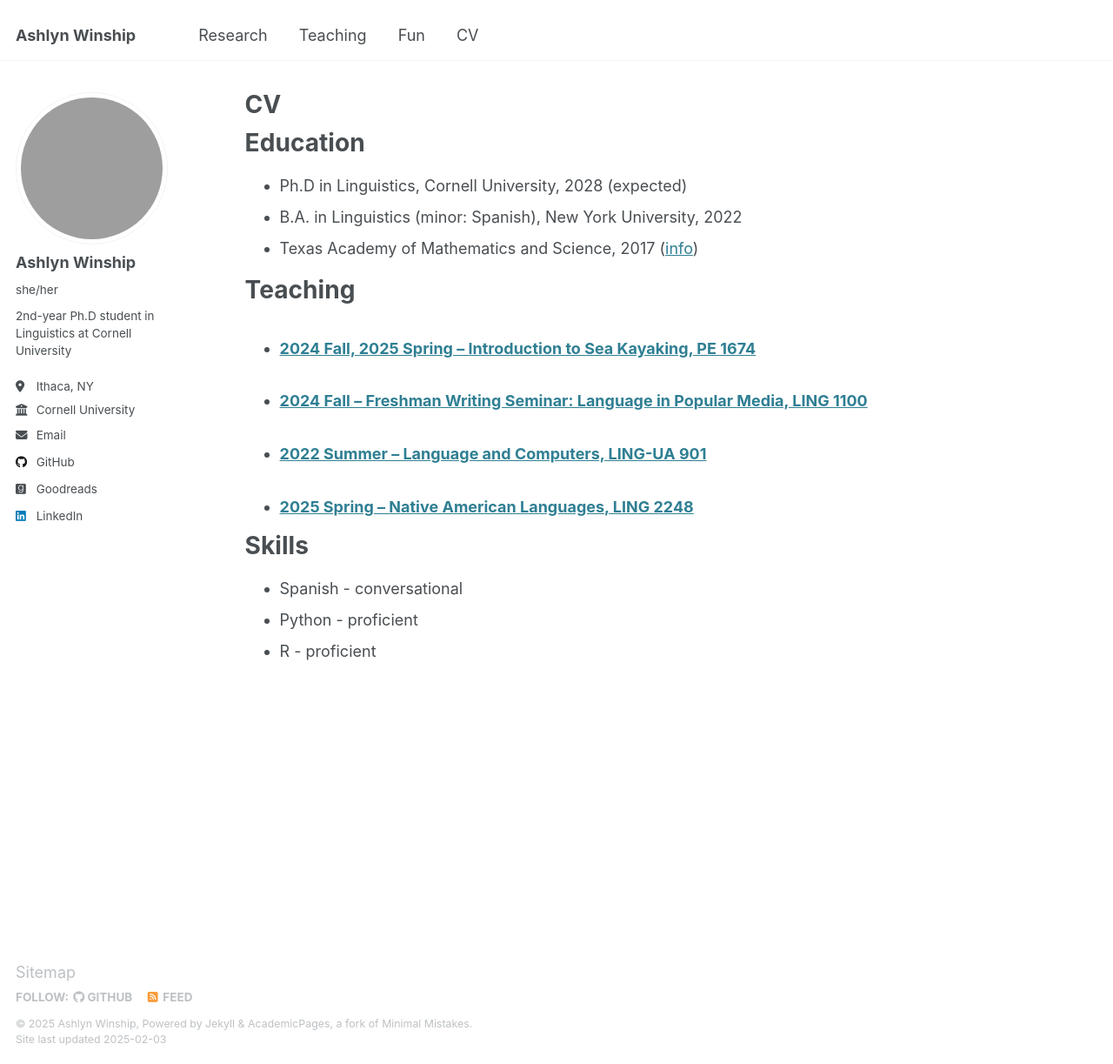
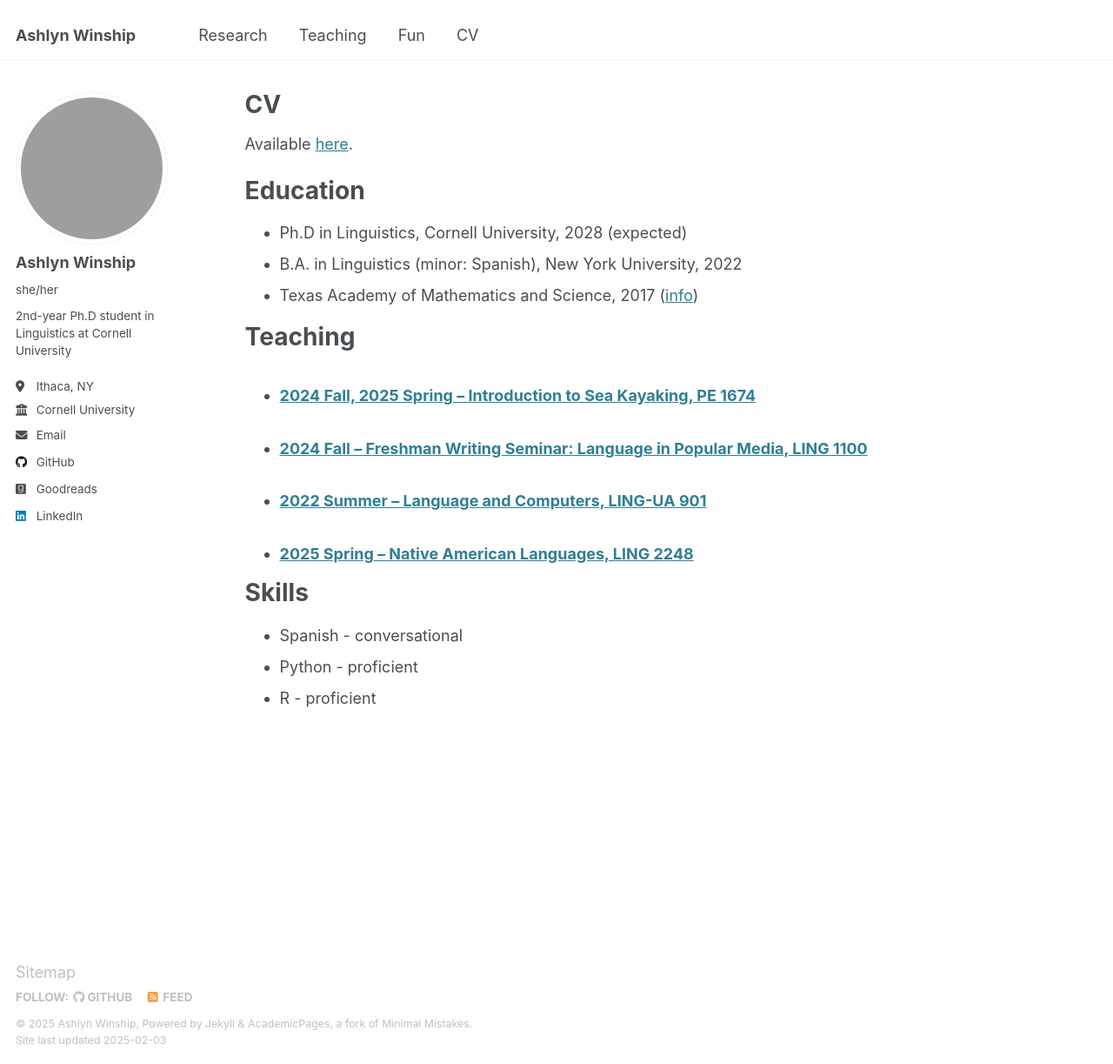
Before and after one commit to ashlynwinship/ashlynwinship.github.io, a Jekyll site: the page built from _pages/cv.md, in a window 1280 px wide and 1223 px high. Shown: the whole window at 87% size. Built offline with Jekyll 4.4.1, drawn with Linux system fonts in a browser that asks for light colours; grey boxes are pictures that could not be loaded.

Commit message:
Update cv.md

```diff
--- a/_pages/cv.md
+++ b/_pages/cv.md
@@ -8,6 +8,8 @@ redirect_from:
 ---
 
 {% include base_path %}
+
+Available <a target="_blank" rel="noopener" href="/pdfs/CV_013125.pdf">here</a>.
 
 Education
 ======
```
